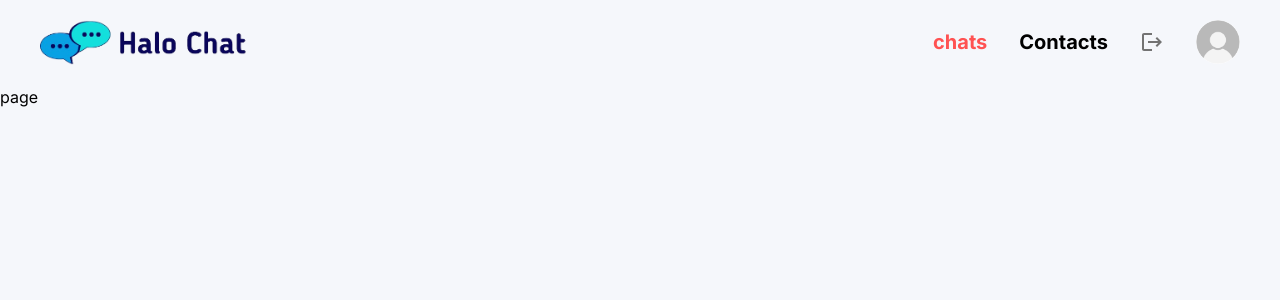
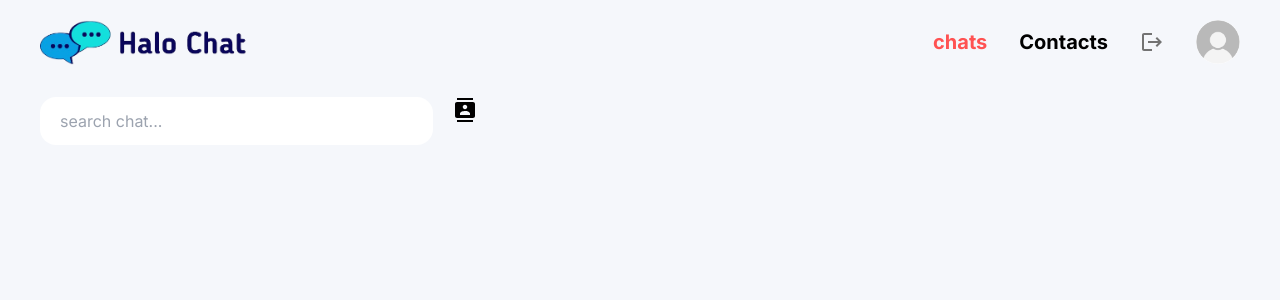
Before and after one commit to EliGuy343/mess-chat, a Next.js app: page /chats in a window 1280 px wide. Shown: the top 300 px of the page. Built offline with nearby package versions, Linux system fonts and the light colour scheme; no server answers.

Commit message:
chatlist/contacts

```diff
--- a/app/(root)/chats/page.jsx
+++ b/app/(root)/chats/page.jsx
@@ -1,10 +1,18 @@
 "use client"
+import ChatList from "@components/ChatList";
+import { Contacts } from "@mui/icons-material";
 import { useSession } from "next-auth/react";
 
 const page = () => {
-  const {data:session} = useSession();
   return (
-    <div>page</div>
+    <div className="main-container">
+      <div className="w-1/3 max-lg:w-1/2 max-md:w-full">
+        <ChatList/>
+      </div>
+      <div className="w-2/3 max-lg:w-1/2 max-md:hidden">
+        <Contacts/>
+      </div>
+    </div>
   )
 }
 
--- /dev/null
+++ b/components/ChatList.jsx
@@ -0,0 +1,9 @@
+const ChatList = () => {
+  return (
+    <div className="chat-list">
+      <input placeholder="search chat..." className="input-search" />
+    </div>
+  )
+}
+
+export default ChatList
--- /dev/null
+++ b/components/Contacts.jsx
@@ -0,0 +1,9 @@
+const Contacts = () => {
+  return (
+    <div className="create-chat-container">
+      <input placeholder="Search contact..." className="input-search"/>
+    </div>
+  )
+}
+
+export default Contacts
```
